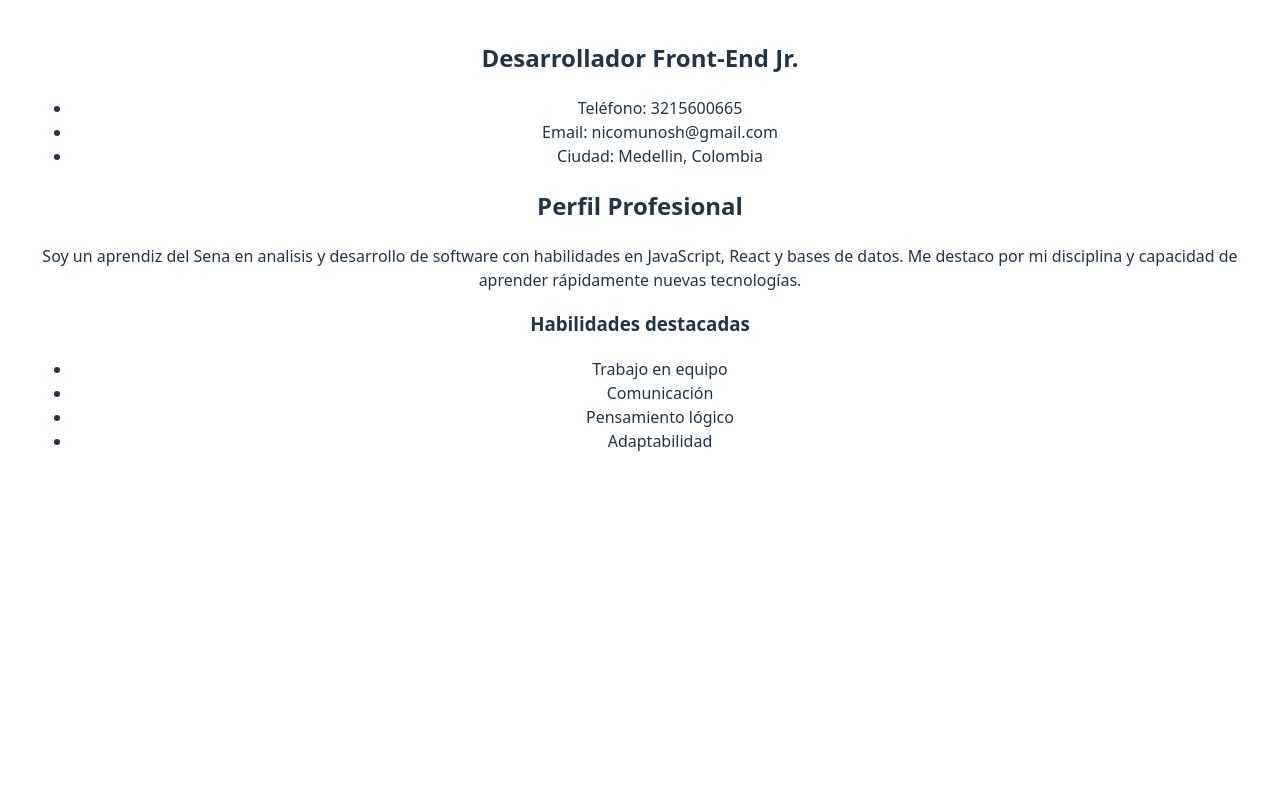
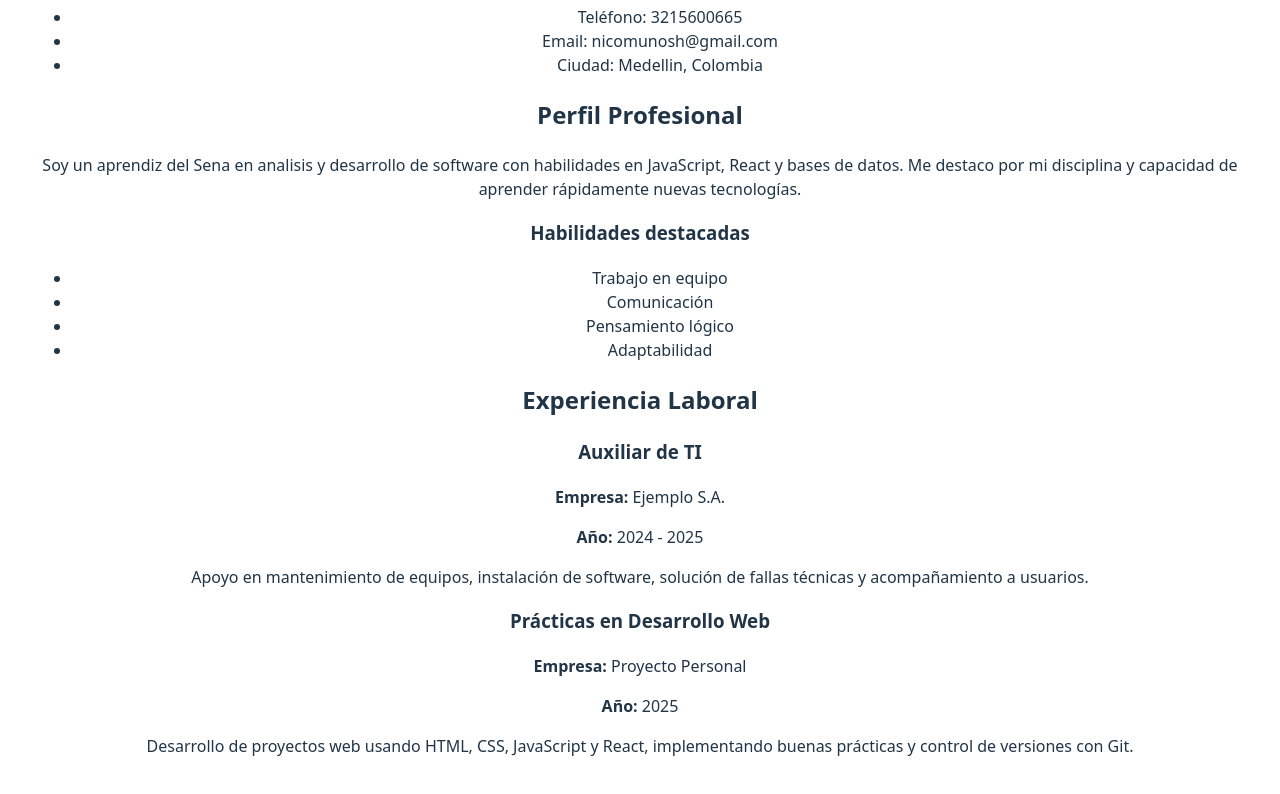
Before and after one commit to mi-proyecto-web/cv-react-nicolas-munoz, a React (Vite) app: page / in a window 1280 px wide. Shown: the part 208-1002 px from the top of the page. Before the commit the page ends 800 px from the top, so only its background shows below. Built offline with nearby package versions, Linux system fonts and the light colour scheme.

Commit message:
feat: componente Experiencia laboral creado

```diff
--- a/src/App.jsx
+++ b/src/App.jsx
@@ -1,5 +1,6 @@
 import CabeceraCV from "./components/CabeceraCV";
 import Perfil from "./components/Perfil";
+import Experiencia from "./components/Experiencia";
 import "./App.css";
 
 function App() {
@@ -7,6 +8,7 @@ function App() {
     <>
       <CabeceraCV />
       <Perfil />
+      <Experiencia />
     </>
   );
 }
--- /dev/null
+++ b/src/components/Experiencia.jsx
@@ -0,0 +1,37 @@
+function Experiencia() {
+  return (
+    <section>
+      <h2>Experiencia Laboral</h2>
+
+      <div>
+        <h3>Auxiliar de TI</h3>
+        <p>
+          <strong>Empresa:</strong> Ejemplo S.A.
+        </p>
+        <p>
+          <strong>Año:</strong> 2024 - 2025
+        </p>
+        <p>
+          Apoyo en mantenimiento de equipos, instalación de software, solución
+          de fallas técnicas y acompañamiento a usuarios.
+        </p>
+      </div>
+
+      <div>
+        <h3>Prácticas en Desarrollo Web</h3>
+        <p>
+          <strong>Empresa:</strong> Proyecto Personal
+        </p>
+        <p>
+          <strong>Año:</strong> 2025
+        </p>
+        <p>
+          Desarrollo de proyectos web usando HTML, CSS, JavaScript y React,
+          implementando buenas prácticas y control de versiones con Git.
+        </p>
+      </div>
+    </section>
+  );
+}
+
+export default Experiencia;
```
